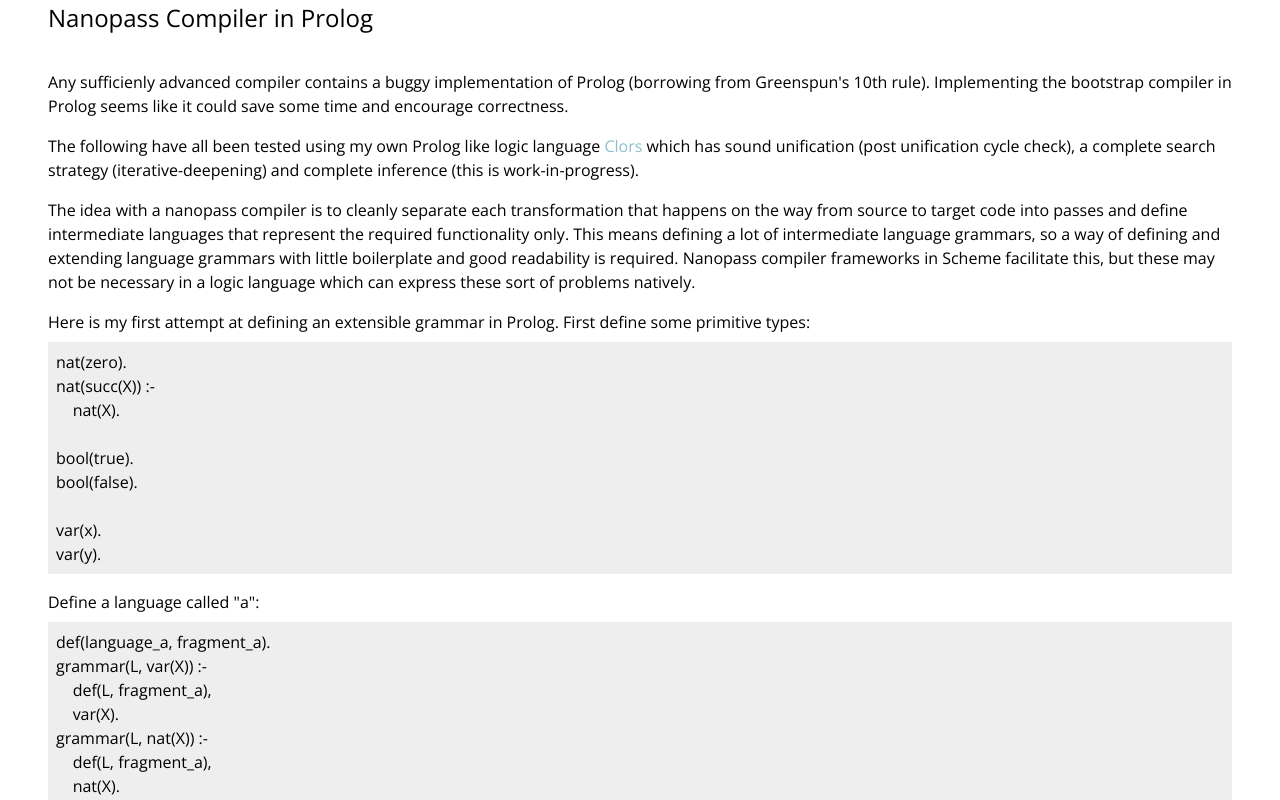
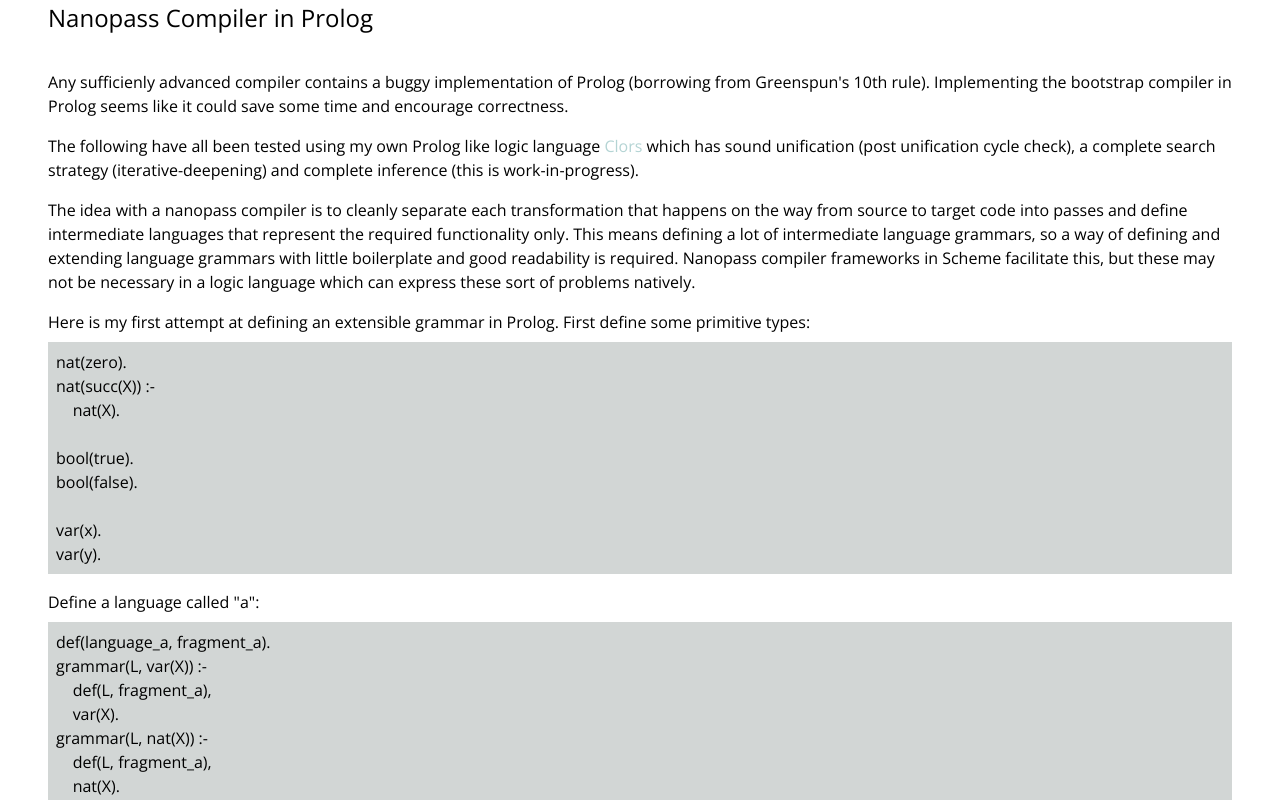
Before and after one commit to keean/keean.github.io, a plain HTML site: page index.html in a window 1280 px wide. Shown: the part 460-1260 px from the top of the page. Drawn offline with nearby package versions, Linux system fonts and the light colour scheme.

Commit message:
(change colours)

```diff
--- a/style.css
+++ b/style.css
@@ -13,7 +13,8 @@ a {
     /*color:#0088cc;*/
     /*color:#61d1b8;*/
     /*color:#54758a;*/
-    color:#8ebfcc;
+    /*color:#8ebfcc;*/
+    color:#b4d4d4;
     text-decoration:none;
 }
 
@@ -25,7 +26,7 @@ p {
 pre {
     display:block;
     padding:0.5em;
-    background-color:#eee;
+    background-color:#d2d6d5;
 }
 
 ul {
```
